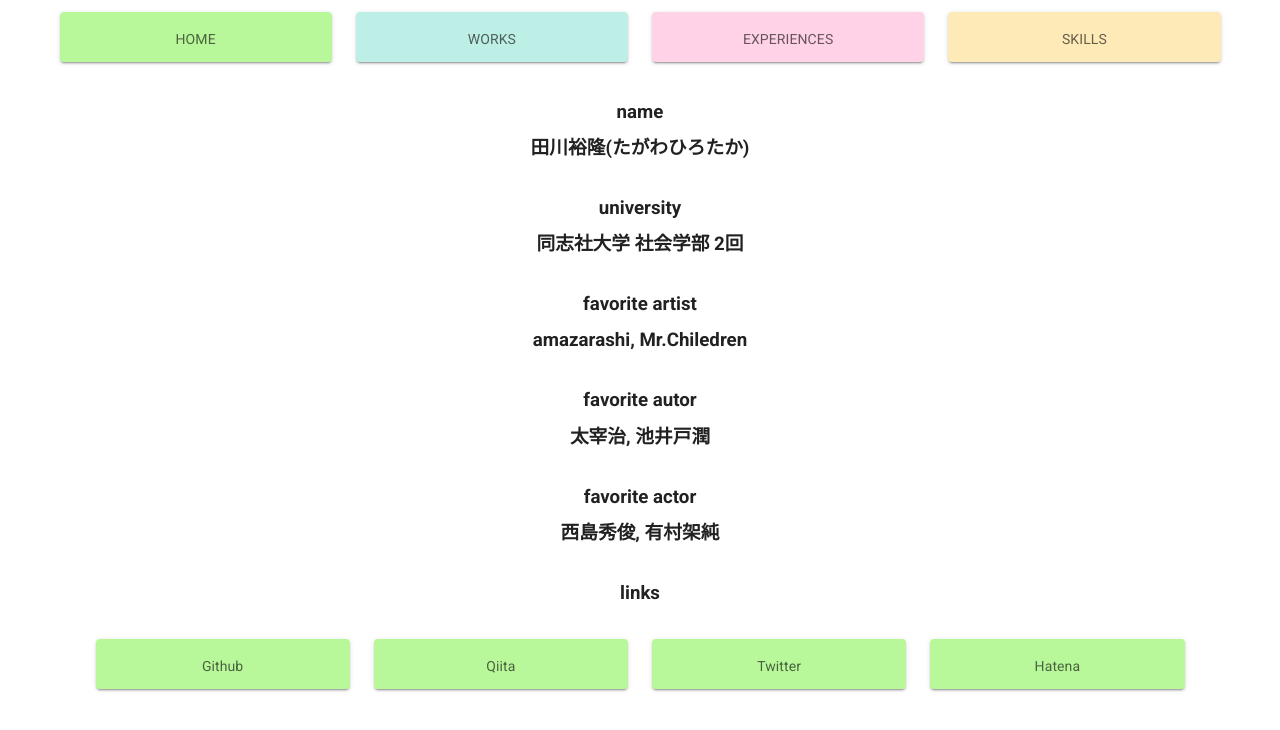
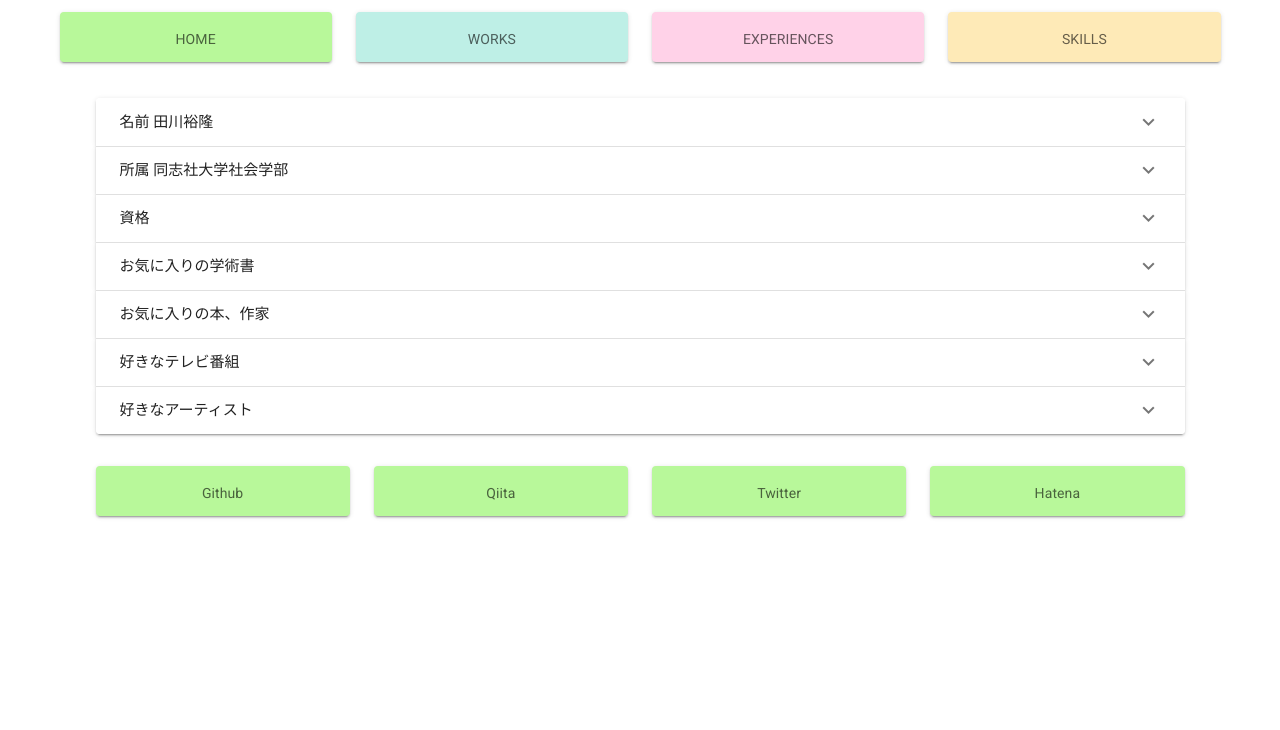
Before and after one commit to wafuwafu13/portfolio, a Vue app: page / in a window 1280 px wide. Shown: the top 730 px of the page. Built offline with nearby package versions, Linux system fonts and the light colour scheme.

Commit message:
home画面修正

```diff
--- a/src/views/Home.vue
+++ b/src/views/Home.vue
@@ -1,42 +1,67 @@
 <template>
   <v-container>
-    <v-col cols="12">
-      <v-layout justify-center>
-        <h3>name</h3>
-      </v-layout>
-      <v-layout justify-center>
-        <h3 class="pt-2">田川裕隆(たがわひろたか)</h3>
-      </v-layout>
-      <v-layout justify-center>
-        <h3 class="pt-8">university</h3>
-      </v-layout>
-       <v-layout justify-center>
-        <h3 class="pt-2">同志社大学 社会学部 2回</h3>
-      </v-layout>
-      <v-layout justify-center>
-        <h3 class="pt-8">favorite artist</h3>
-      </v-layout>
-      <v-layout justify-center>
-        <h3 class="pt-2">amazarashi, Mr.Chiledren</h3>
-      </v-layout>
-      <v-layout justify-center>
-        <h3 class="pt-8">favorite autor</h3>
-      </v-layout>
-      <v-layout justify-center>
-        <h3 class="pt-2">太宰治, 池井戸潤</h3>
-      </v-layout>
-      <v-layout justify-center>
-        <h3 class="pt-8">favorite actor</h3>
-      </v-layout>
-      <v-layout justify-center>
-        <h3 class="pt-2">西島秀俊, 有村架純</h3>
-      </v-layout>
-      <v-layout justify-center>
-        <h3 class="pt-8">links</h3>
-      </v-layout>
+    <v-col cols=12>
+      <v-expansion-panels>
+        <v-expansion-panel>
+          <v-expansion-panel-header>
+            名前 田川裕隆
+          </v-expansion-panel-header>
+          <v-expansion-panel-content>
+            たがわひろたか
+          </v-expansion-panel-content>
+        </v-expansion-panel>
+        <v-expansion-panel>
+          <v-expansion-panel-header>
+            所属 同志社大学社会学部
+          </v-expansion-panel-header>
+          <v-expansion-panel-content>
+            美豆小学校 => 大淀中学校 => 嵯峨野高校 => 河合塾 => 同志社大学社会学部社会学科(23卒)
+          </v-expansion-panel-content>
+        </v-expansion-panel>
+        <v-expansion-panel>
+          <v-expansion-panel-header>
+            資格
+          </v-expansion-panel-header>
+          <v-expansion-panel-content>
+            取得: 英検準2級 / Python3エンジニア認定基礎試験  受験予定: 基本情報 / 応用情報 / TOEIC / HSK / 統計検定 / FP / 色彩検定
+          </v-expansion-panel-content>
+        </v-expansion-panel>
+        <v-expansion-panel>
+          <v-expansion-panel-header>
+            お気に入りの学術書
+          </v-expansion-panel-header>
+          <v-expansion-panel-content>
+            勉強の哲学(千葉雅也) / なっとく!アルゴリズム(Aditya Y. Bhargava) / プログラムはなぜ動くのか(矢沢久雄) / 社会科学と因果分析(佐藤俊樹)
+          </v-expansion-panel-content>
+        </v-expansion-panel>
+        <v-expansion-panel>
+          <v-expansion-panel-header>
+            お気に入りの本、作家
+          </v-expansion-panel-header>
+          <v-expansion-panel-content>
+            太宰治全集(全10巻) / 走れ!T校バスケット部(松崎洋) / バッテリー(あさのあつこ) / 僕らの七日間戦争シリーズ(宗田理) / 池井戸潤 / 重松清
+          </v-expansion-panel-content>
+        </v-expansion-panel>
+        <v-expansion-panel>
+          <v-expansion-panel-header>
+            好きなテレビ番組
+          </v-expansion-panel-header>
+          <v-expansion-panel-content>
+            さんまのお笑い向上委員会 / アメトーク / しゃべくり007 / 全力!脱力タイムズ / 千鳥の相席食堂 / 千原ジュニアの座王 / 情熱大陸
+          </v-expansion-panel-content>
+        </v-expansion-panel>
+        <v-expansion-panel>
+          <v-expansion-panel-header>
+            好きなアーティスト
+          </v-expansion-panel-header>
+          <v-expansion-panel-content>
+            amazarashi / Mr.Children / GREEEEN / 緑黄色社会 / Official髭男dism / Mrs. GREEN APPLE / ポルノグラフィティ / BUMP OF CHICKEN
+          </v-expansion-panel-content>
+        </v-expansion-panel>
+      </v-expansion-panels>
       <v-row class="pt-8">
         <v-col cols="3">
-          <v-card href="https://github.com/wafuwafu13" raised color="#B8F89A" height="50">
+          <v-card href="https://github.com/wafuwafu13" target="_blank" raised color="#B8F89A" height="50">
             <v-card-text>
               <v-layout justify-center>
                 <p>Github</p>
@@ -45,7 +70,7 @@
           </v-card>
         </v-col>
         <v-col cols="3">
-          <v-card href="https://qiita.com/wafuwafu13" raised color="#B8F89A" height="50">
+          <v-card href="https://qiita.com/wafuwafu13" target="_blank" raised color="#B8F89A" height="50">
             <v-card-text>
               <v-layout justify-center>
                 <p>Qiita</p>
@@ -54,7 +79,7 @@
           </v-card>
         </v-col>
         <v-col cols="3">
-          <v-card href="https://twitter.com/wafuwafu13_" raised color="#B8F89A" height="50">
+          <v-card href="https://twitter.com/wafuwafu13_" target="_blank" raised color="#B8F89A" height="50">
             <v-card-text>
               <v-layout justify-center>
                 <p>Twitter</p>
@@ -63,7 +88,7 @@
           </v-card>
         </v-col>
         <v-col cols="3">
-          <v-card href="https://kyoupurog.hatenablog.com/" raised color="#B8F89A" height="50">
+          <v-card href="https://kyoupurog.hatenablog.com/" target="_blank" raised color="#B8F89A" height="50">
             <v-card-text>
               <v-layout justify-center>
                 <p>Hatena</p>
--- a/src/views/Skills.vue
+++ b/src/views/Skills.vue
@@ -26,7 +26,7 @@
               jQuery: 実務半年 / Riot.js: 実務1ヶ月 / ReactNative: 個人開発半年 / Vue: 個人開発1ヶ月
             </v-card-text>
             <v-card-text>
-              他の言語と比べて実務でも個人開発でも常に触れています。
+              実務で、モックを用いた正常系のテストをJestで書いたこともあります。
             </v-card-text>
           </v-card>
         </v-col>
```
